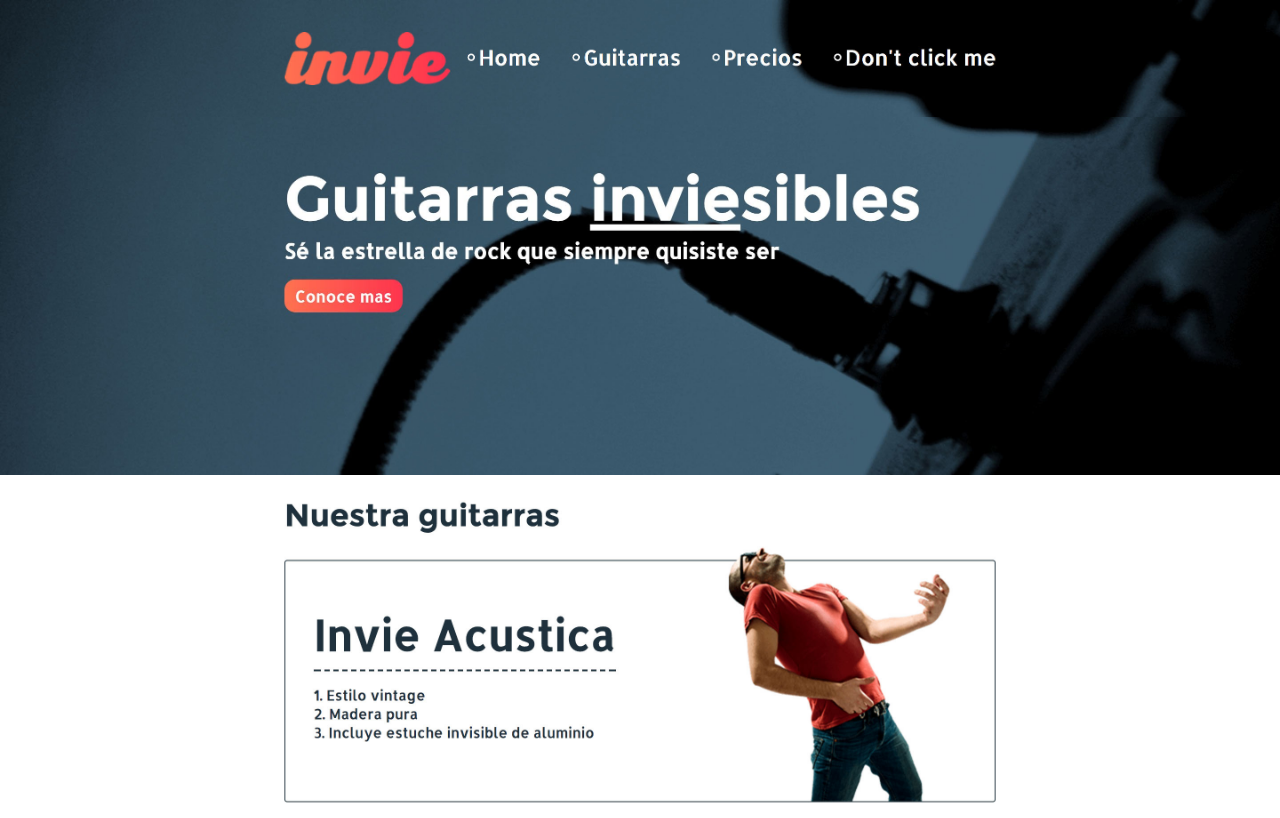
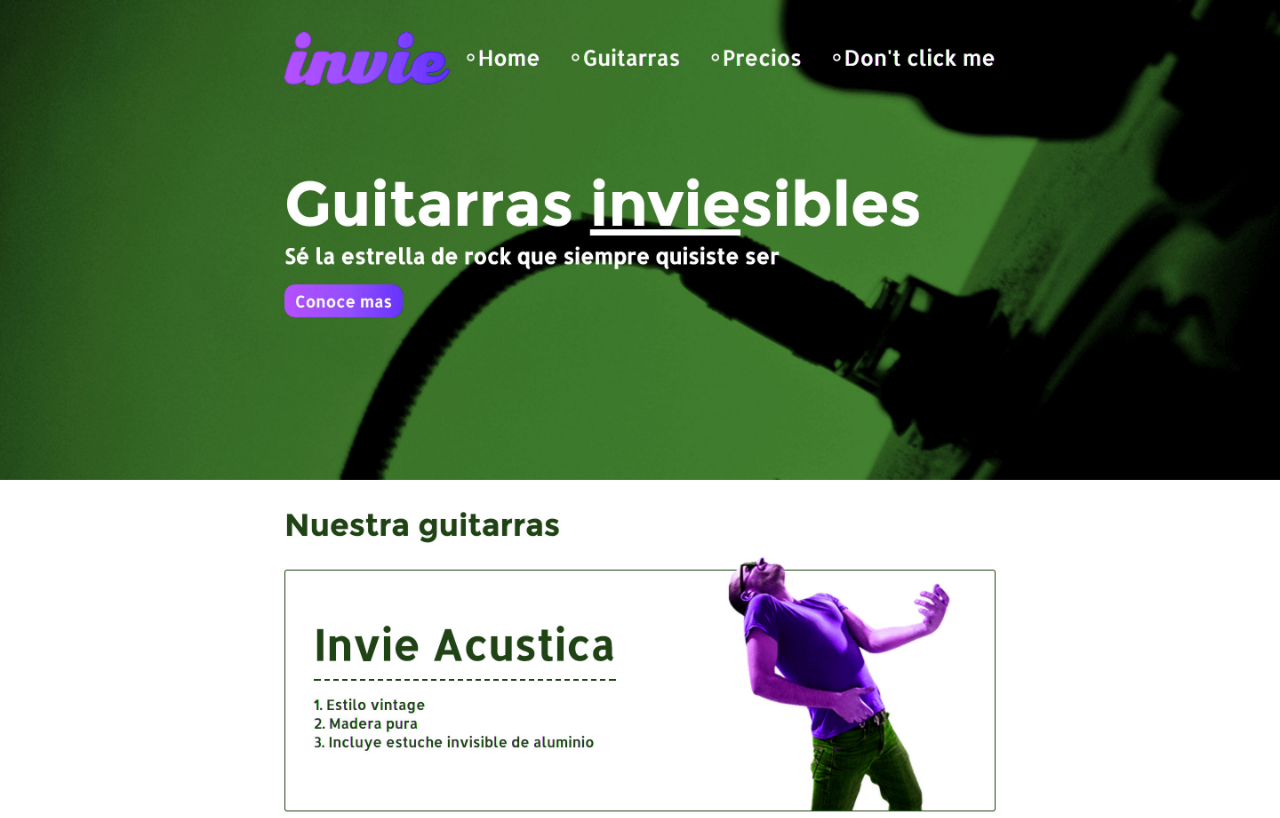
Before and after one commit to AccountDeveloper/invie-github-2, a plain HTML site: page index.html in a window 1280 px wide. Shown: the top 818 px of the page. Drawn offline with Linux system fonts and the light colour scheme.

Commit message:
corregido desde RD

```diff
--- a/index.html
+++ b/index.html
@@ -5,11 +5,11 @@
 	<style>
 		body{
 			margin: 0;
+			border: 10px #192b36;
 		}
 		img{
 			max-width: 100%;
 			vertical-align: top;
-			/*display: none;*/
 		}
 		img#responsive{
 			display: none;
@@ -23,8 +23,6 @@
 </head>
 <body>
 	<img src="invie-responsive.png" alt="" id="responsive">
-	<img src="header.jpg" alt="">
-	<img src="hero.jpg" alt="">
-	<img src="acustica.jpg" alt="">
+	<img src="nueva-version.jpg" alt="">
 </body>
 </html>
```
